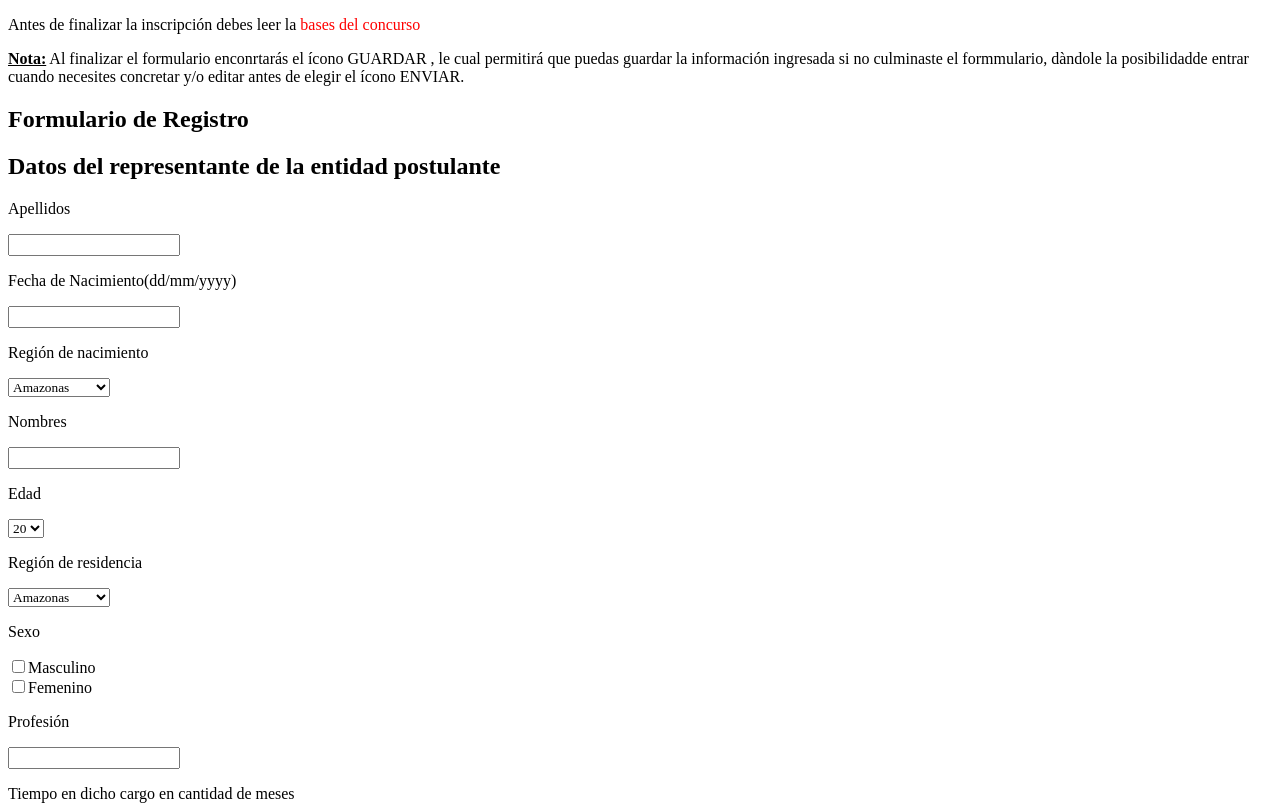
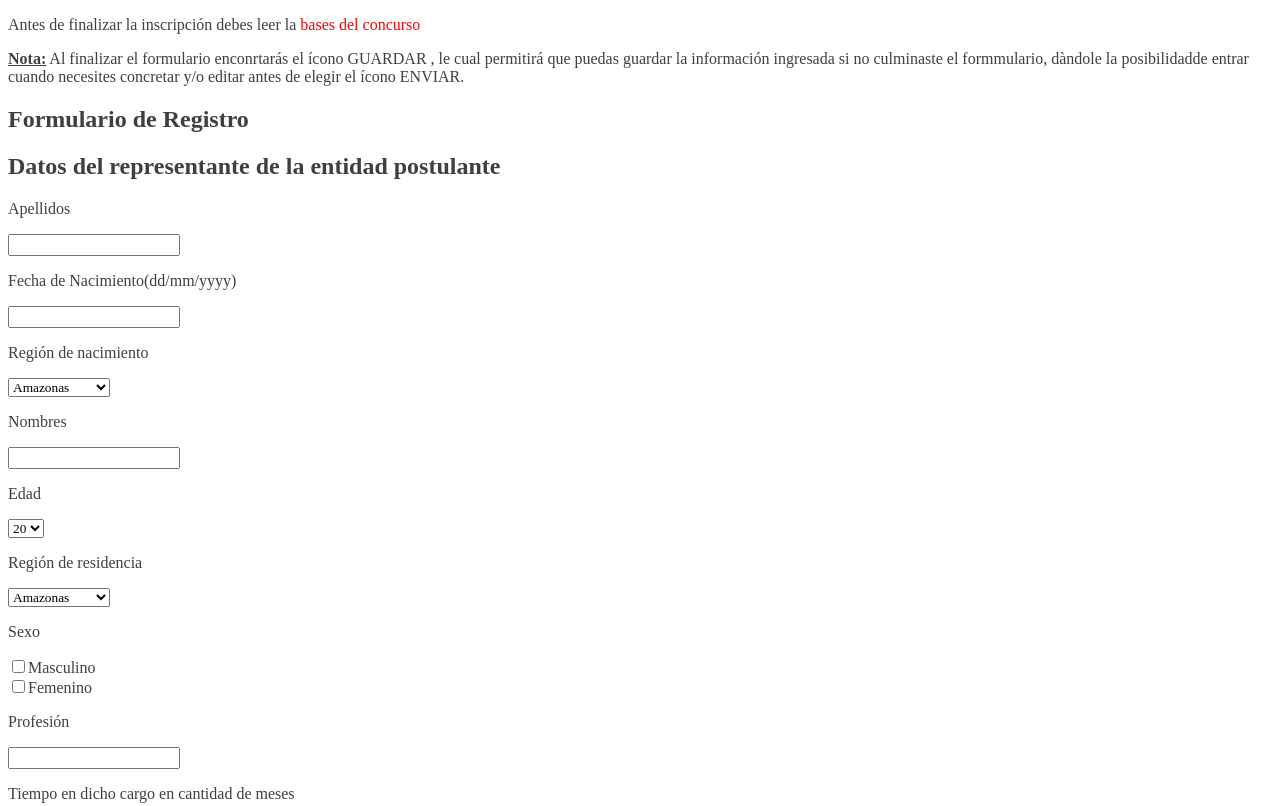
Before and after one commit to EmmAlva/Kunan-Form, a plain HTML site: page index.html in a window 1280 px wide. Shown: the top 806 px of the page. Drawn offline with Linux system fonts and the light colour scheme.

Commit message:
Starting CSS

```diff
--- a/css/main.css
+++ b/css/main.css
@@ -6,4 +6,5 @@ body{
 	padding: 0;
 	/*font-weight: 300;*/
 	list-style: none;
+	color: #3E3F40;
 }
```
